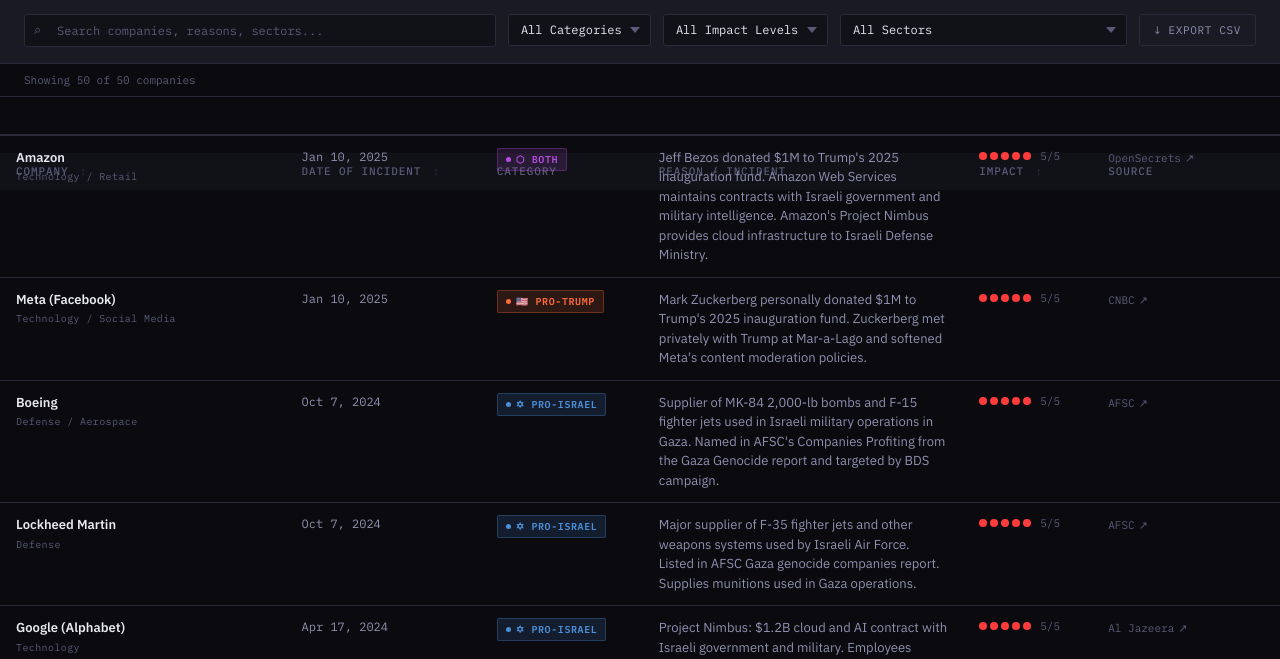
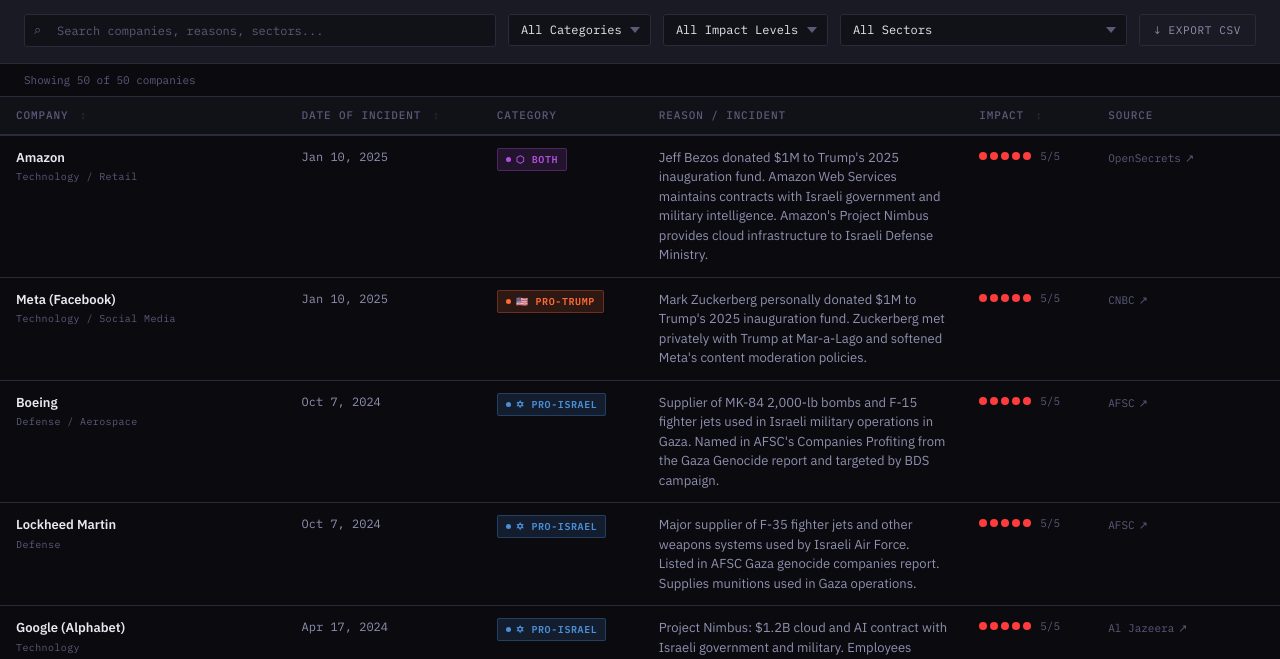
Before and after one commit to CristianSBY/accountability-tracker, a plain HTML site: page index.html in a window 1280 px wide. Shown: the part 134-793 px from the top of the page. Drawn offline with Linux system fonts and the light colour scheme.

Commit message:
Remove sticky positioning from header
Removed sticky positioning from table header.

```diff
--- a/index.html
+++ b/index.html
@@ -208,7 +208,6 @@
     letter-spacing: 0.08em; text-transform: uppercase;
     cursor: pointer; user-select: none;
     white-space: nowrap;
-    position: sticky; top: 56px;
     transition: color .15s;
   }
   thead th:hover { color: var(--text); }
```
